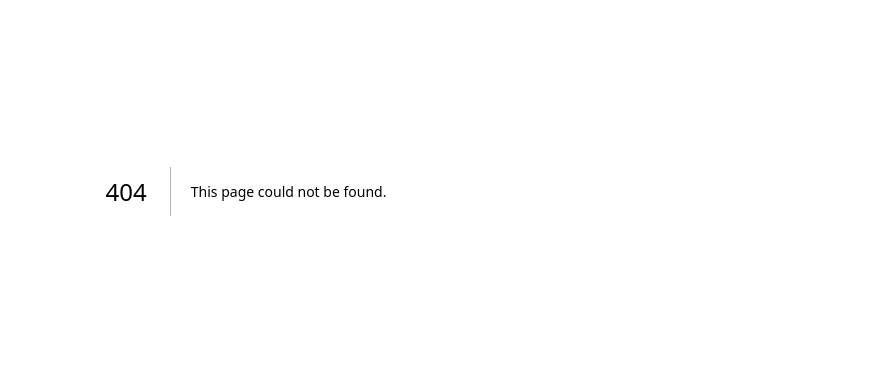
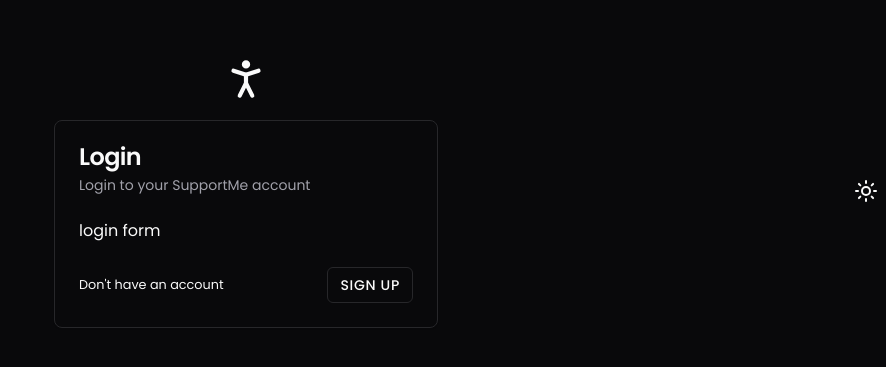
Before and after one commit to StarkovSergey/supporting-service, a Next.js app: page /login in a window 1280 px wide. Before the commit this address had no page. Shown: the part 209-576 px from the top of the page, without its empty margins (394-1280 px from the left). Built offline with nearby package versions, Linux system fonts and the light colour scheme.

Commit message:
add login page and card

```diff
--- /dev/null
+++ b/app/(logged-out)/login/page.tsx
@@ -0,0 +1,32 @@
+import {
+  Card,
+  CardContent,
+  CardDescription,
+  CardFooter,
+  CardHeader,
+  CardTitle,
+} from '@/components/ui/card'
+import { Button } from '@/components/ui/button'
+import Link from 'next/link'
+import { PersonStandingIcon } from 'lucide-react'
+
+export default function LoginPage() {
+  return (
+    <>
+      <PersonStandingIcon size={50} />
+      <Card className="w-full max-w-sm ">
+        <CardHeader>
+          <CardTitle>Login</CardTitle>
+          <CardDescription>Login to your SupportMe account</CardDescription>
+        </CardHeader>
+        <CardContent>login form</CardContent>
+        <CardFooter className="justify-between">
+          <small>Don&apos;t have an account</small>
+          <Button asChild variant="outline" size="sm">
+            <Link href="/sign-up">Sign up</Link>
+          </Button>
+        </CardFooter>
+      </Card>
+    </>
+  )
+}
--- /dev/null
+++ b/components/ui/card.tsx
@@ -0,0 +1,79 @@
+import * as React from "react"
+
+import { cn } from "@/lib/utils"
+
+const Card = React.forwardRef<
+  HTMLDivElement,
+  React.HTMLAttributes<HTMLDivElement>
+>(({ className, ...props }, ref) => (
+  <div
+    ref={ref}
+    className={cn(
+      "rounded-lg border bg-card text-card-foreground shadow-sm",
+      className
+    )}
+    {...props}
+  />
+))
+Card.displayName = "Card"
+
+const CardHeader = React.forwardRef<
+  HTMLDivElement,
+  React.HTMLAttributes<HTMLDivElement>
+>(({ className, ...props }, ref) => (
+  <div
+    ref={ref}
+    className={cn("flex flex-col space-y-1.5 p-6", className)}
+    {...props}
+  />
+))
+CardHeader.displayName = "CardHeader"
+
+const CardTitle = React.forwardRef<
+  HTMLParagraphElement,
+  React.HTMLAttributes<HTMLHeadingElement>
+>(({ className, ...props }, ref) => (
+  <h3
+    ref={ref}
+    className={cn(
+      "text-2xl font-semibold leading-none tracking-tight",
+      className
+    )}
+    {...props}
+  />
+))
+CardTitle.displayName = "CardTitle"
+
+const CardDescription = React.forwardRef<
+  HTMLParagraphElement,
+  React.HTMLAttributes<HTMLParagraphElement>
+>(({ className, ...props }, ref) => (
+  <p
+    ref={ref}
+    className={cn("text-sm text-muted-foreground", className)}
+    {...props}
+  />
+))
+CardDescription.displayName = "CardDescription"
+
+const CardContent = React.forwardRef<
+  HTMLDivElement,
+  React.HTMLAttributes<HTMLDivElement>
+>(({ className, ...props }, ref) => (
+  <div ref={ref} className={cn("p-6 pt-0", className)} {...props} />
+))
+CardContent.displayName = "CardContent"
+
+const CardFooter = React.forwardRef<
+  HTMLDivElement,
+  React.HTMLAttributes<HTMLDivElement>
+>(({ className, ...props }, ref) => (
+  <div
+    ref={ref}
+    className={cn("flex items-center p-6 pt-0", className)}
+    {...props}
+  />
+))
+CardFooter.displayName = "CardFooter"
+
+export { Card, CardHeader, CardFooter, CardTitle, CardDescription, CardContent }
```
